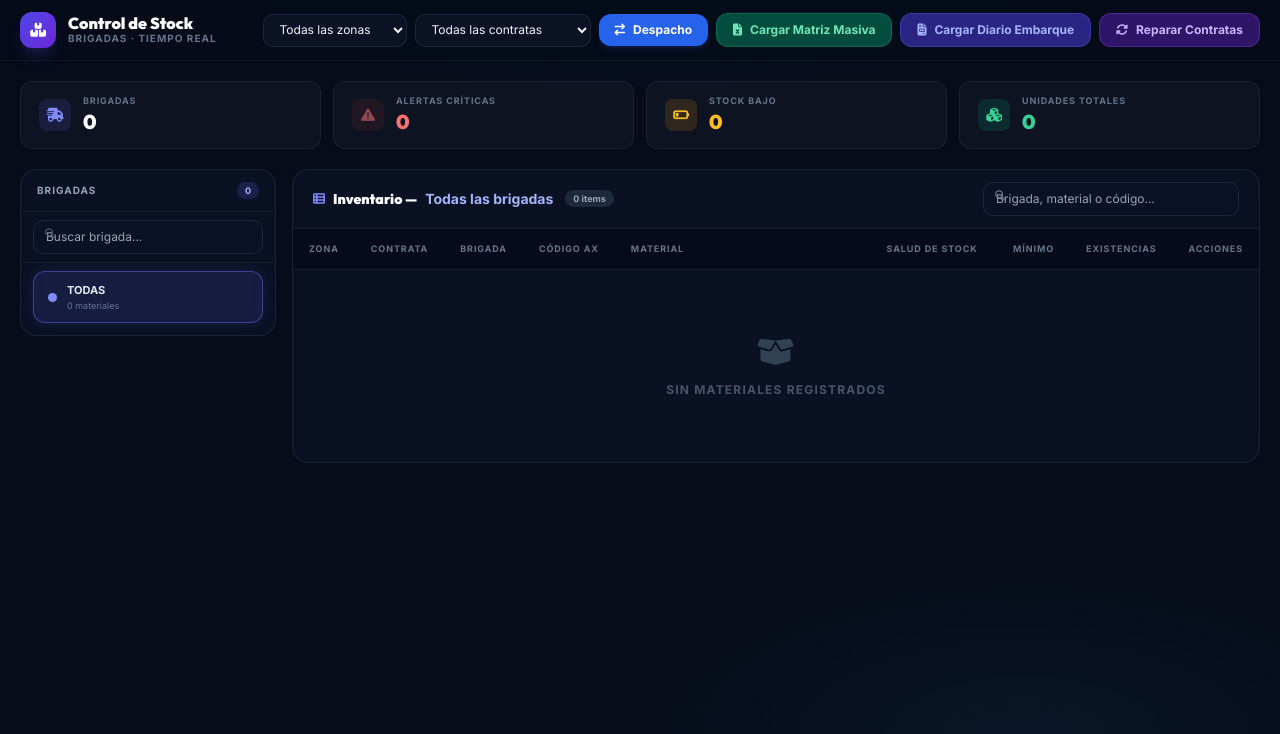
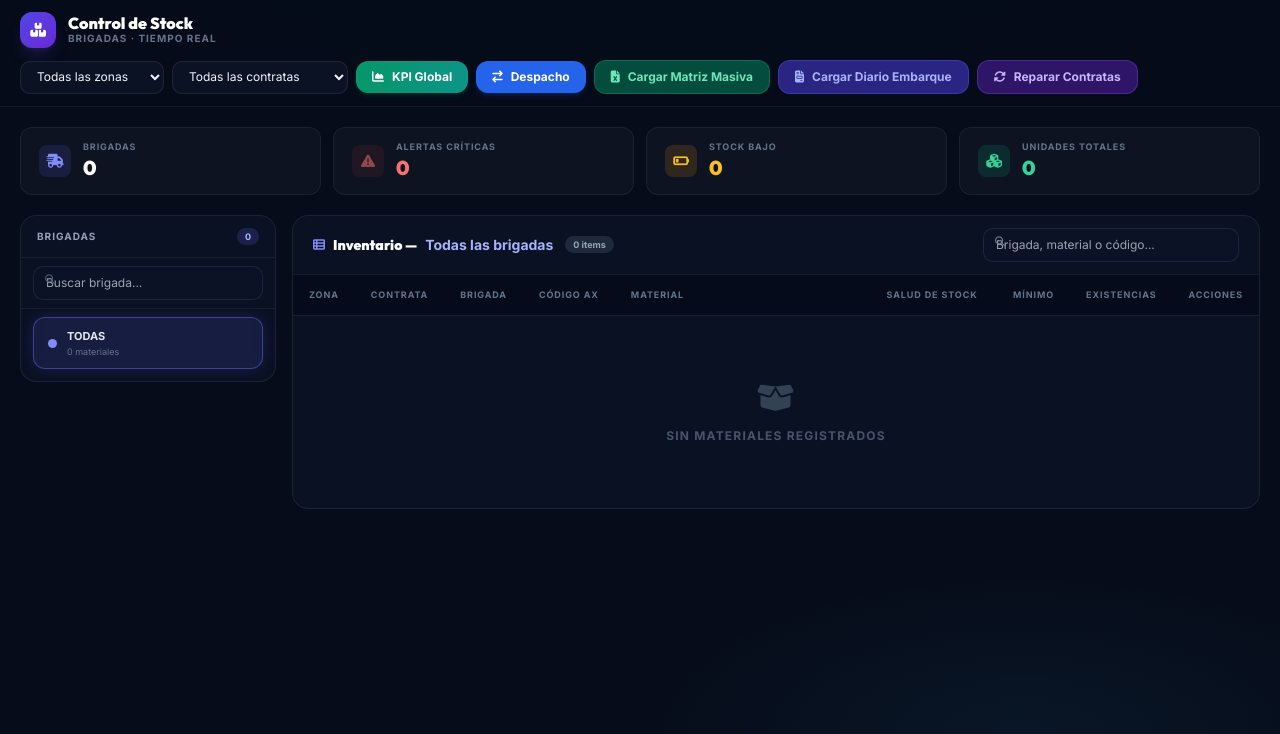
Before and after one commit to TheKazutoPe/INVENTARIO_CHAT_BOT, a Flask app: page /dashboard-stock in a window 1280 px wide. Shown: the part 66-800 px from the top of the page. Run offline with Flask 3, Linux system fonts and the light colour scheme; the visitor is signed in with stand-in values (Sample User, id 1); data that the repository does not hold is empty; some libraries are stand-ins or nearby versions.

Commit message:
feat: rediseño de kpi con grafica de lineas global

```diff
--- a/templates/dashboard_stock.html
+++ b/templates/dashboard_stock.html
@@ -93,6 +93,11 @@
                 <option value="{{ c }}">{{ c }}</option>
                 {% endfor %}
             </select>
+
+            <!-- KPI Global -->
+            <button onclick="openKpiModal('GLOBAL', 'GLOBAL', 'Todos los Materiales')" class="flex items-center gap-2 px-4 py-2 bg-gradient-to-r from-emerald-600 to-teal-600 hover:from-emerald-500 hover:to-teal-500 text-white font-bold text-xs rounded-xl transition shadow-md shadow-emerald-900/30">
+                <i class="fa-solid fa-chart-area"></i> KPI Global
+            </button>
 
             <!-- Despacho -->
             <button onclick="openDespachoModal()" class="flex items-center gap-2 px-4 py-2 bg-blue-600 hover:bg-blue-500 text-white font-bold text-xs rounded-xl transition shadow-md shadow-blue-900/30">
@@ -1050,7 +1055,12 @@
     async function openKpiModal(brigada, codMaterial, nombreMaterial) {
         document.getElementById('modalKpi').classList.remove('hidden');
         document.getElementById('modalKpi').classList.add('flex');
-        document.getElementById('kpiSubtitle').textContent = `[${brigada}] ${nombreMaterial} (AX-${codMaterial})`;
+
+        if(brigada === 'GLOBAL') {
+            document.getElementById('kpiSubtitle').textContent = `Métricas consolidadas de todas las brigadas y materiales`;
+        } else {
+            document.getElementById('kpiSubtitle').textContent = `[${brigada}] ${nombreMaterial} (AX-${codMaterial})`;
+        }
 
         document.getElementById('kpiTableBody').innerHTML = '<tr><td colspan="4" class="text-center text-slate-500 py-4 text-xs"><i class="fa-solid fa-spinner fa-spin text-indigo-500 mr-2"></i>Cargando datos...</td></tr>';
         if (chartInstance) {
@@ -1059,7 +1069,11 @@
         }
 
         try {
-            const url = `/api/kpi-consumo?brigada=${encodeURIComponent(brigada)}&cod_material=${encodeURIComponent(codMaterial)}`;
+            let url = '/api/kpi-consumo';
+            if(brigada !== 'GLOBAL') {
+                url += `?brigada=${encodeURIComponent(brigada)}&cod_material=${encodeURIComponent(codMaterial)}`;
+            }
+
             const res = await fetch(url);
             const data = await res.json();
 
@@ -1134,38 +1148,52 @@
 
         const ctx = document.getElementById('kpiChart').getContext('2d');
         chartInstance = new Chart(ctx, {
-            type: 'bar',
+            type: 'line',
             data: {
                 labels: labels,
                 datasets: [
                     {
-                        label: 'Reabastecimiento (Despachos)',
+                        label: 'Reabastecimiento (Entradas)',
                         data: despachoPoints,
-                        backgroundColor: 'rgba(52, 211, 153, 0.8)',
-                        borderColor: 'rgb(16, 185, 129)',
-                        borderWidth: 1,
-                        borderRadius: 4
+                        backgroundColor: 'rgba(52, 211, 153, 0.2)',
+                        borderColor: 'rgb(52, 211, 153)',
+                        borderWidth: 2,
+                        tension: 0.4,
+                        fill: true,
+                        pointBackgroundColor: 'rgb(52, 211, 153)'
                     },
                     {
-                        label: 'Consumo (Técnicos)',
+                        label: 'Consumo (Salidas)',
                         data: consumoPoints,
-                        backgroundColor: 'rgba(248, 113, 113, 0.8)',
-                        borderColor: 'rgb(239, 68, 68)',
-                        borderWidth: 1,
-                        borderRadius: 4
+                        backgroundColor: 'rgba(248, 113, 113, 0.2)',
+                        borderColor: 'rgb(248, 113, 113)',
+                        borderWidth: 2,
+                        tension: 0.4,
+                        fill: true,
+                        pointBackgroundColor: 'rgb(248, 113, 113)'
                     }
                 ]
             },
             options: {
                 responsive: true,
                 maintainAspectRatio: false,
+                interaction: {
+                    mode: 'index',
+                    intersect: false,
+                },
                 scales: {
-                    x: { stacked: false, ticks: { color: '#94a3b8' }, grid: { color: 'rgba(255,255,255,0.05)' } },
-                    y: { stacked: false, ticks: { color: '#94a3b8' }, grid: { color: 'rgba(255,255,255,0.05)' } }
+                    x: { ticks: { color: '#94a3b8' }, grid: { color: 'rgba(255,255,255,0.05)' } },
+                    y: { ticks: { color: '#94a3b8' }, grid: { color: 'rgba(255,255,255,0.05)' } }
                 },
                 plugins: {
                     legend: { labels: { color: '#cbd5e1', font: { family: 'Outfit, sans-serif' } } },
-                    tooltip: { mode: 'index', intersect: false }
+                    tooltip: {
+                        backgroundColor: 'rgba(15, 23, 42, 0.9)',
+                        titleColor: '#fff',
+                        bodyColor: '#cbd5e1',
+                        borderColor: 'rgba(255,255,255,0.1)',
+                        borderWidth: 1
+                    }
                 }
             }
         });
```
